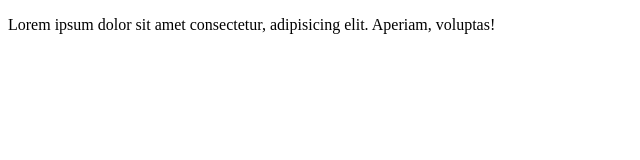
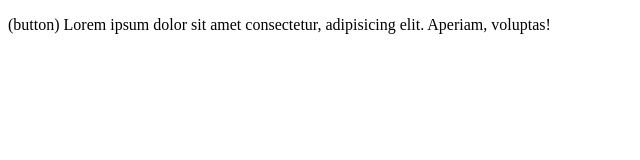
Before and after one commit to Abhipatel2578/localrepo, a plain HTML site: page index.html in a window 1280 px wide. Shown: the whole page, without its empty margins (0-640 px from the left). Drawn offline with Linux system fonts and the light colour scheme.

```diff
--- a/index.html
+++ b/index.html
@@ -6,6 +6,6 @@
     <title>Document</title>
 </head>
 <body>
-    <p>Lorem ipsum dolor sit amet consectetur, adipisicing elit. Aperiam, voluptas!</p>
+    <p>(button) Lorem ipsum dolor sit amet consectetur, adipisicing elit. Aperiam, voluptas!</p>
 </body>
 </html>
```
